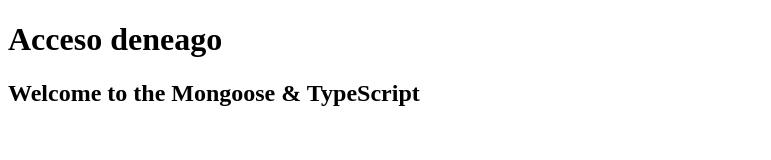
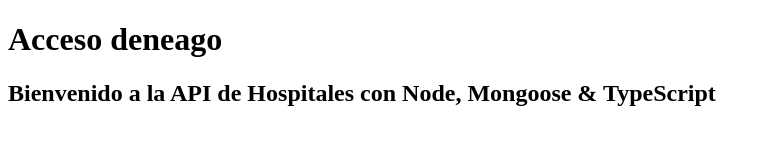
Before and after one commit to ChuyGonzalezDev/BK_HospitalApi, a website: page public/index.html in a window 1280 px wide. Shown: the whole page, without its empty margins (0-771 px from the left). Drawn offline with Linux system fonts and the light colour scheme.

Commit message:
Update index.html
Actualización de Index

```diff
--- a/public/index.html
+++ b/public/index.html
@@ -8,6 +8,6 @@
 </head>
 <body>
     <h1>Acceso deneago</h1>
-    <h2>Welcome to the Mongoose & TypeScript</h2>
+    <h2>Bienvenido a la API de Hospitales con Node, Mongoose & TypeScript</h2>
 </body>
 </html>
```
